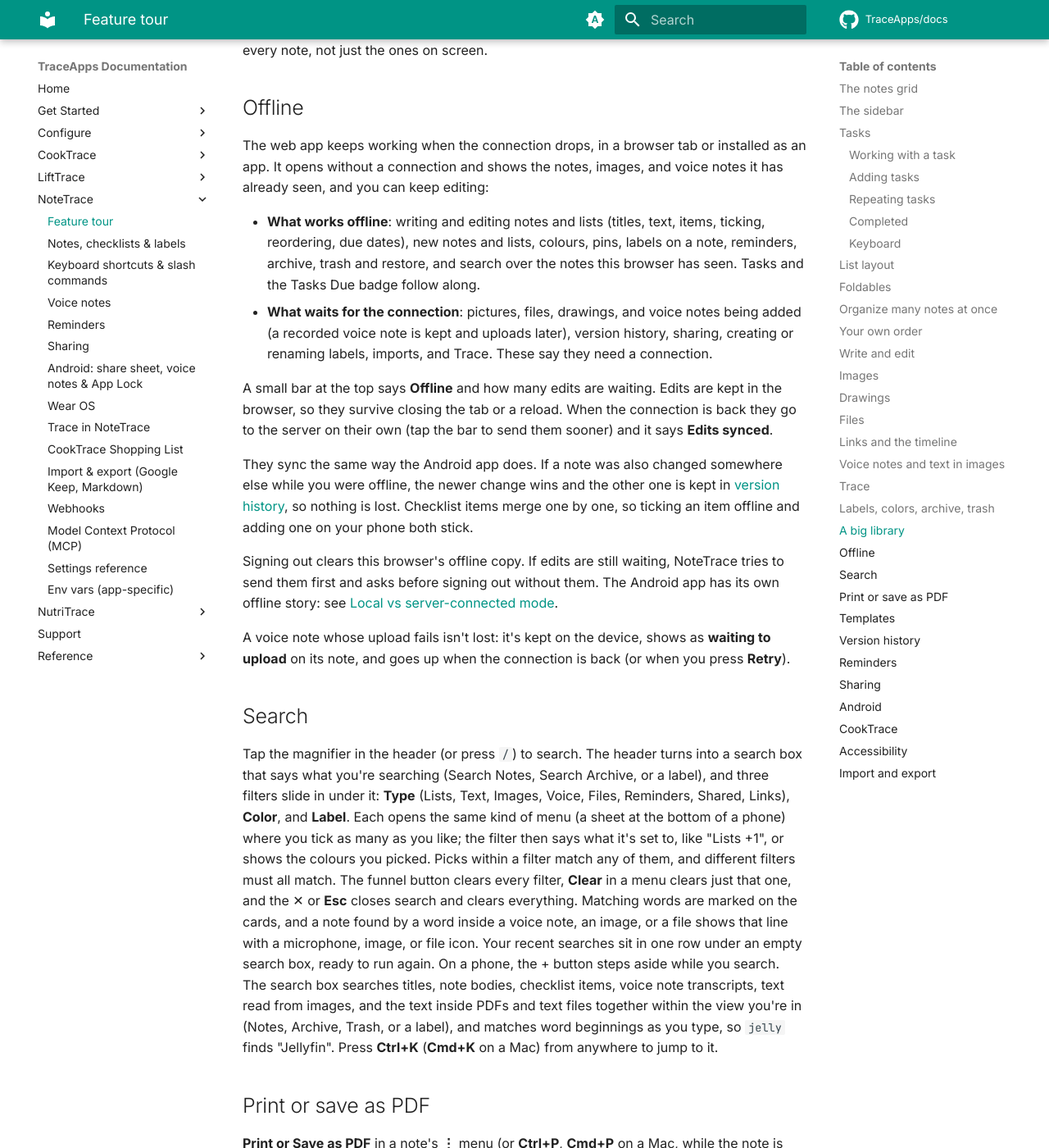
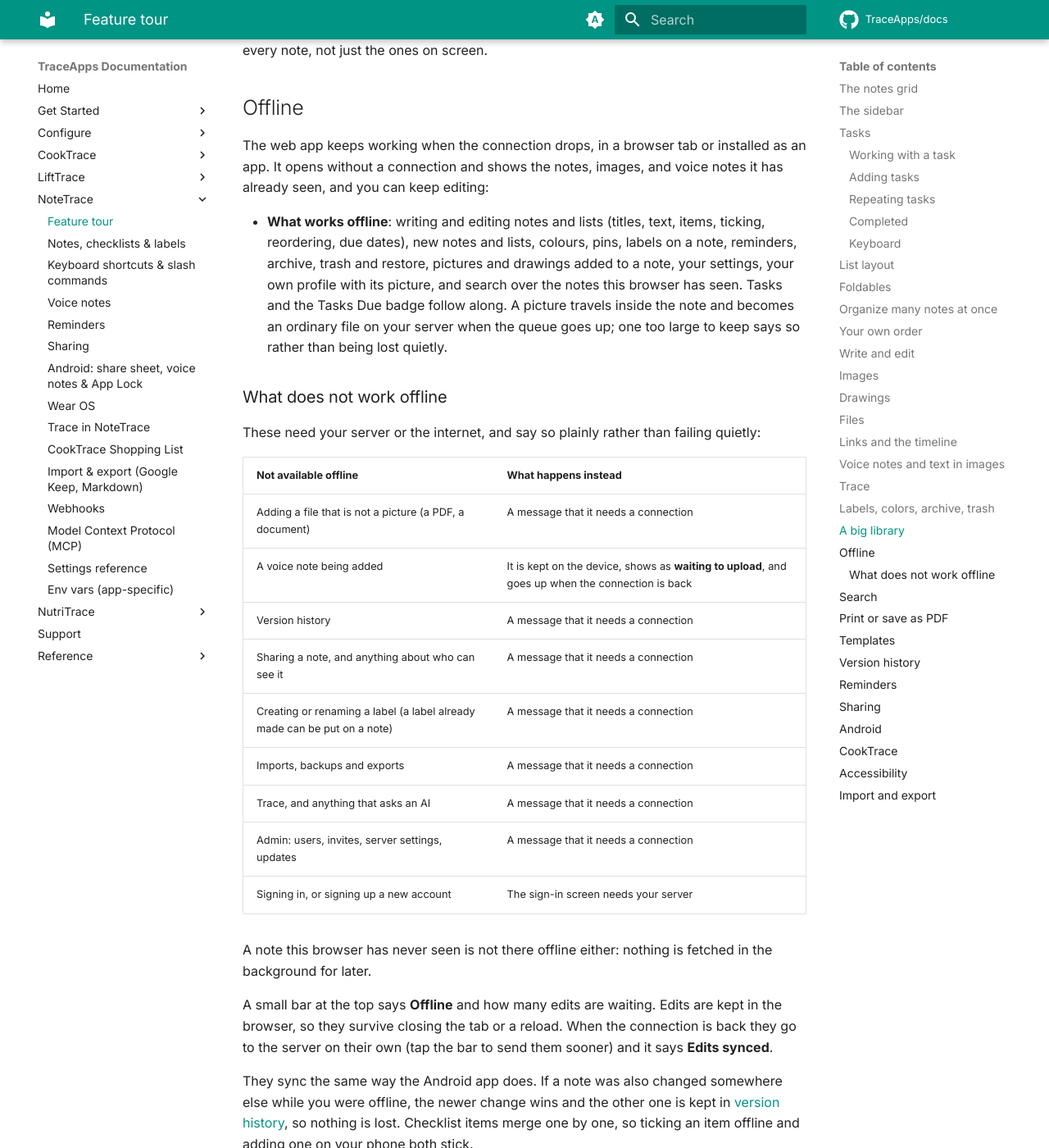
Before and after one commit to TraceApps/docs, an MkDocs documentation site: the page built from docs/notetrace/features.md, in a window 1280 px wide and 1400 px high, scrolled down 10175 px. Shown: the whole window at 82% size. Built offline with MkDocs 1.6.1 and Material for MkDocs 9.7.7, drawn with Linux system fonts in a browser that asks for light colours; comment, search, counter and statistics services are not loaded; some of the changed text lies outside the part shown.

Commit message:
docs(notetrace) pictures, settings and your profile offline, and what still needs a connection

```diff
--- a/docs/notetrace/features.md
+++ b/docs/notetrace/features.md
@@ -177,14 +177,32 @@ Notes are drawn a screenful at a time and more appear as you scroll, so thousand
 
 The web app keeps working when the connection drops, in a browser tab or installed as an app. It opens without a connection and shows the notes, images, and voice notes it has already seen, and you can keep editing:
 
-- **What works offline**: writing and editing notes and lists (titles, text, items, ticking, reordering, due dates), new notes and lists, colours, pins, labels on a note, reminders, archive, trash and restore, and search over the notes this browser has seen. Tasks and the Tasks Due badge follow along.
-- **What waits for the connection**: pictures, files, drawings, and voice notes being added (a recorded voice note is kept and uploads later), version history, sharing, creating or renaming labels, imports, and Trace. These say they need a connection.
+- **What works offline**: writing and editing notes and lists (titles, text, items, ticking, reordering, due dates), new notes and lists, colours, pins, labels on a note, reminders, archive, trash and restore, pictures and drawings added to a note, your settings, your own profile with its picture, and search over the notes this browser has seen. Tasks and the Tasks Due badge follow along. A picture travels inside the note and becomes an ordinary file on your server when the queue goes up; one too large to keep says so rather than being lost quietly.
+
+### What does not work offline
+
+These need your server or the internet, and say so plainly rather than failing quietly:
+
+| Not available offline | What happens instead |
+| --- | --- |
+| Adding a file that is not a picture (a PDF, a document) | A message that it needs a connection |
+| A voice note being added | It is kept on the device, shows as **waiting to upload**, and goes up when the connection is back |
+| Version history | A message that it needs a connection |
+| Sharing a note, and anything about who can see it | A message that it needs a connection |
+| Creating or renaming a label (a label already made can be put on a note) | A message that it needs a connection |
+| Imports, backups and exports | A message that it needs a connection |
+| Trace, and anything that asks an AI | A message that it needs a connection |
+| Admin: users, invites, server settings, updates | A message that it needs a connection |
+| Signing in, or signing up a new account | The sign-in screen needs your server |
+
+A note this browser has never seen is not there offline either: nothing is fetched in the background for later.
+
 
 A small bar at the top says **Offline** and how many edits are waiting. Edits are kept in the browser, so they survive closing the tab or a reload. When the connection is back they go to the server on their own (tap the bar to send them sooner) and it says **Edits synced**.
 
 They sync the same way the Android app does. If a note was also changed somewhere else while you were offline, the newer change wins and the other one is kept in [version history](#history), so nothing is lost. Checklist items merge one by one, so ticking an item offline and adding one on your phone both stick.
 
-Signing out clears this browser's offline copy. If edits are still waiting, NoteTrace tries to send them first and asks before signing out without them. The Android app has its own offline story: see [Local vs server-connected mode](../mobile/modes.md).
+Signing out clears this browser's offline copy. If edits are still waiting, NoteTrace tries to send them first and asks before signing out without them, whichever way you sign out. The Android app has its own offline story: see [Local vs server-connected mode](../mobile/modes.md).
 
 A voice note whose upload fails isn't lost: it's kept on the device, shows as **waiting to upload** on its note, and goes up when the connection is back (or when you press **Retry**).
 
```
